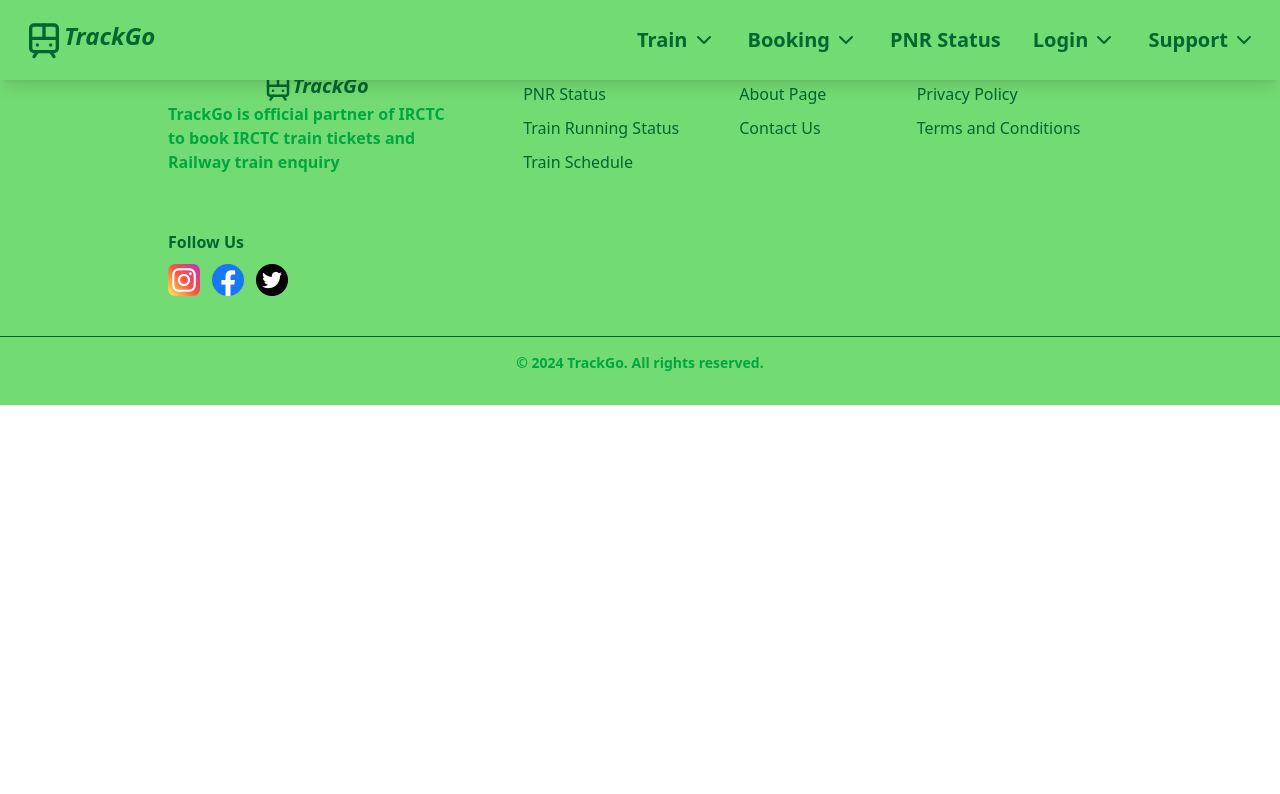
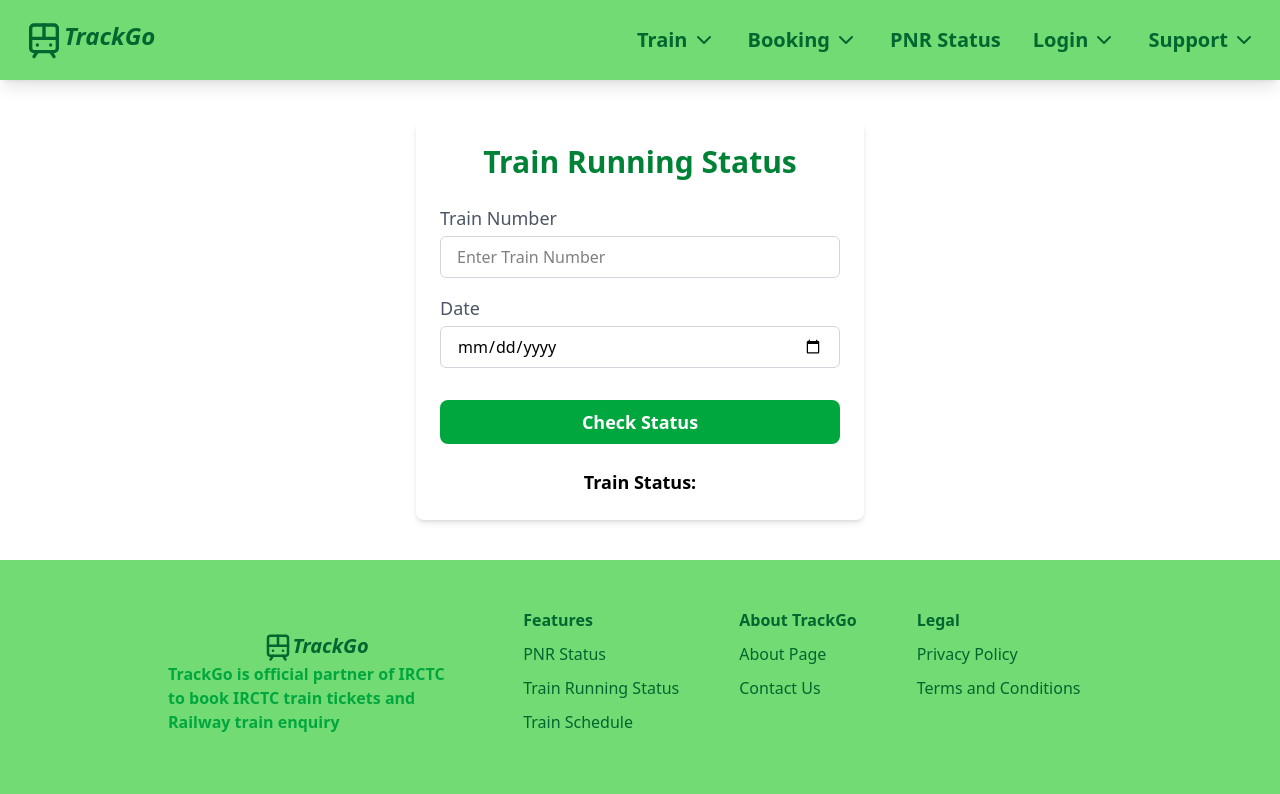
Before and after one commit to kiranmore2404/icp9.0-react-group-project-4, a React (Vite) app: page /train-running-status in a window 1280 px wide. Shown: the top 794 px of the page. Built offline with nearby package versions, Linux system fonts and the light colour scheme.

Commit message:
Train running status page

```diff
--- a/src/App.jsx
+++ b/src/App.jsx
@@ -11,6 +11,7 @@
 import About from './views/About/About';
 import PrintTrainTicketPage from './views/Train/PrintTrainTickit';
 import CancelTrainTicketPage from './views/Train/CancelTrainTicket';
+import TrainRunningStatusPage from './views/Train/TrainRunningStatus';
 
 const App = () => {
   return (
@@ -26,6 +27,7 @@
         <Route path="/about" element={<About />} />
         <Route path="/print-train-ticket" element={<PrintTrainTicketPage />} />
         <Route path="/cancel-train-ticket" element={<CancelTrainTicketPage />} />
+        <Route path="/train-running-status" element={<TrainRunningStatusPage />} />
       </Routes>
       <Footer />
     </Router>
--- /dev/null
+++ b/src/views/Train/TrainRunningStatus.jsx
@@ -0,0 +1,94 @@
+import React, { useState } from 'react';
+
+const TrainRunningStatusPage = () => {
+  const [trainDetails, setTrainDetails] = useState({
+    trainNumber: '',
+    date: '',
+    status: '',
+    predictedStatus: '',
+  });
+  const [loading, setLoading] = useState(false);
+  const [statusMessage, setStatusMessage] = useState('');
+
+  const handleChange = (e) => {
+    const { name, value } = e.target;
+    setTrainDetails((prevState) => ({
+      ...prevState,
+      [name]: value,
+    }));
+  };
+
+  const simulateTrainMovement = () => {
+    setLoading(true);
+    setStatusMessage('Fetching status...');
+
+    setTimeout(() => {
+      const positions = ['On Time', 'Delayed', 'Cancelled'];
+      const randomStatus = positions[Math.floor(Math.random() * positions.length)];
+      setStatusMessage(`Train is ${randomStatus}`);
+
+      setTrainDetails((prevState) => ({
+        ...prevState,
+        status: randomStatus
+      }));
+
+      setLoading(false);
+    }, 2000);
+  };
+
+  return (
+    <div className="max-w-md mx-auto p-6 bg-white rounded-lg shadow-md mt-30 mb-10">
+      <h1 className="text-3xl font-bold text-center text-green-700 mb-6">Train Running Status</h1>
+
+      <form className="space-y-4 mb-6">
+        <div>
+          <label className="block text-lg text-gray-600">Train Number</label>
+          <input
+            id="trainNumber"
+            type="text"
+            placeholder="Enter Train Number"
+            value={trainDetails.trainNumber}
+            onChange={handleChange}
+            className="mt-1 block w-full px-4 py-2 border border-gray-300 rounded-md"
+          />
+        </div>
+
+        <div>
+          <label className="block text-lg text-gray-600">Date</label>
+          <input
+            id="date"
+            type="date"
+            value={trainDetails.date}
+            onChange={handleChange}
+            className="mt-1 block w-full px-4 py-2 border border-gray-300 rounded-md"
+          />
+        </div>
+
+        <button
+          type="button"
+          onClick={simulateTrainMovement}
+          className="w-full py-2 text-lg font-bold bg-green-600 text-white rounded-lg mt-4"
+        >
+          Check Status
+        </button>
+      </form>
+
+      {loading ? (
+        <p className="text-center text-gray-500">Loading...</p>
+      ) : (
+        <>
+          <h2 className="text-center text-lg font-semibold">Train Status:</h2>
+          <p className={`text-center font-bold text-lg
+              ${trainDetails.status === 'Delayed' ? 'text-red-600' :
+               trainDetails.status === 'Cancelled' ? 'text-red-600' :
+               'text-green-600'}`}
+          >
+            {statusMessage}
+          </p>
+        </>
+      )}
+    </div>
+  );
+};
+
+export default TrainRunningStatusPage;
```
Also changed, not shown: package.json (line endings or trailing spaces), 1 other file (tests, documents, lock files or other folders).
